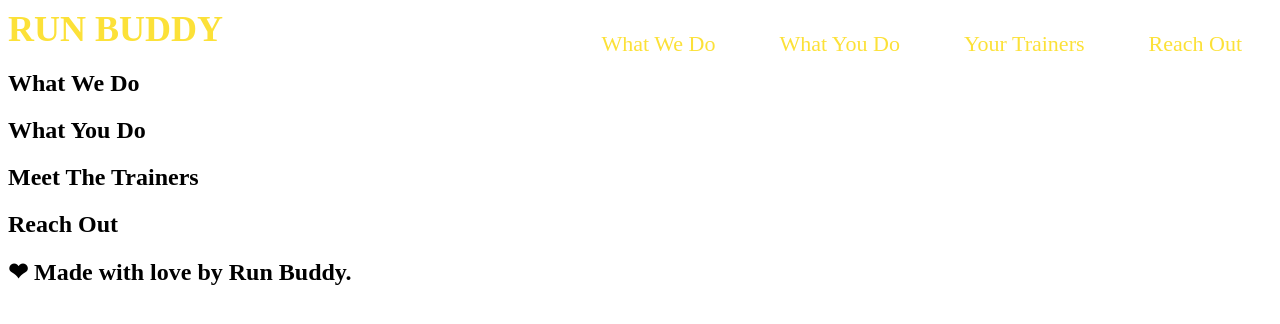
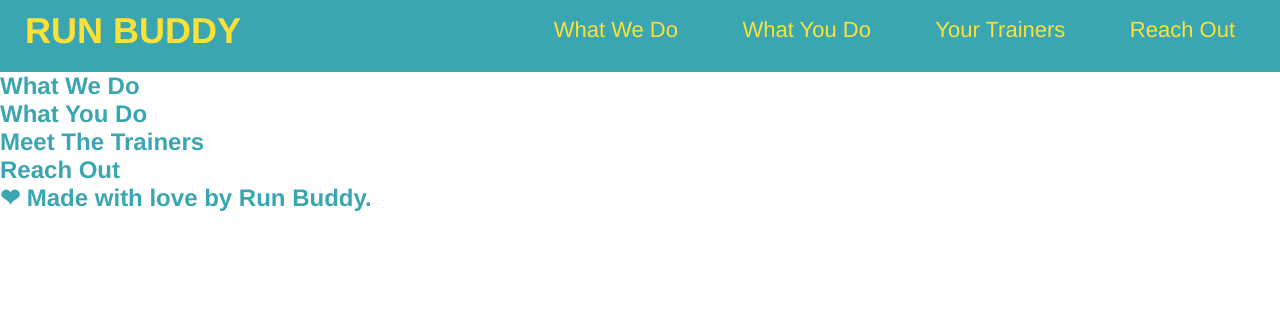
Before and after one commit to Paquito81/run-buddy, a plain HTML site: page index.html in a window 1280 px wide. Drawn offline with Linux system fonts and the light colour scheme.

Commit message:
Update style.css

```diff
--- a/style.css
+++ b/style.css
@@ -1,3 +1,19 @@
+* {
+  margin: 0;
+  padding: 0;
+}
+body {
+  color: #39a6b2;
+  font-family: Helvetica, Arial, sans-serif;
+}
+header {
+  padding-top: 10px;
+  padding-right: 15px;
+  padding-bottom: 20px;
+  padding-left: 25px;
+  background-color: #39a6b2;
+}
+
 header h1 {
   font-weight: bold;
   font-size: 36px;
```
